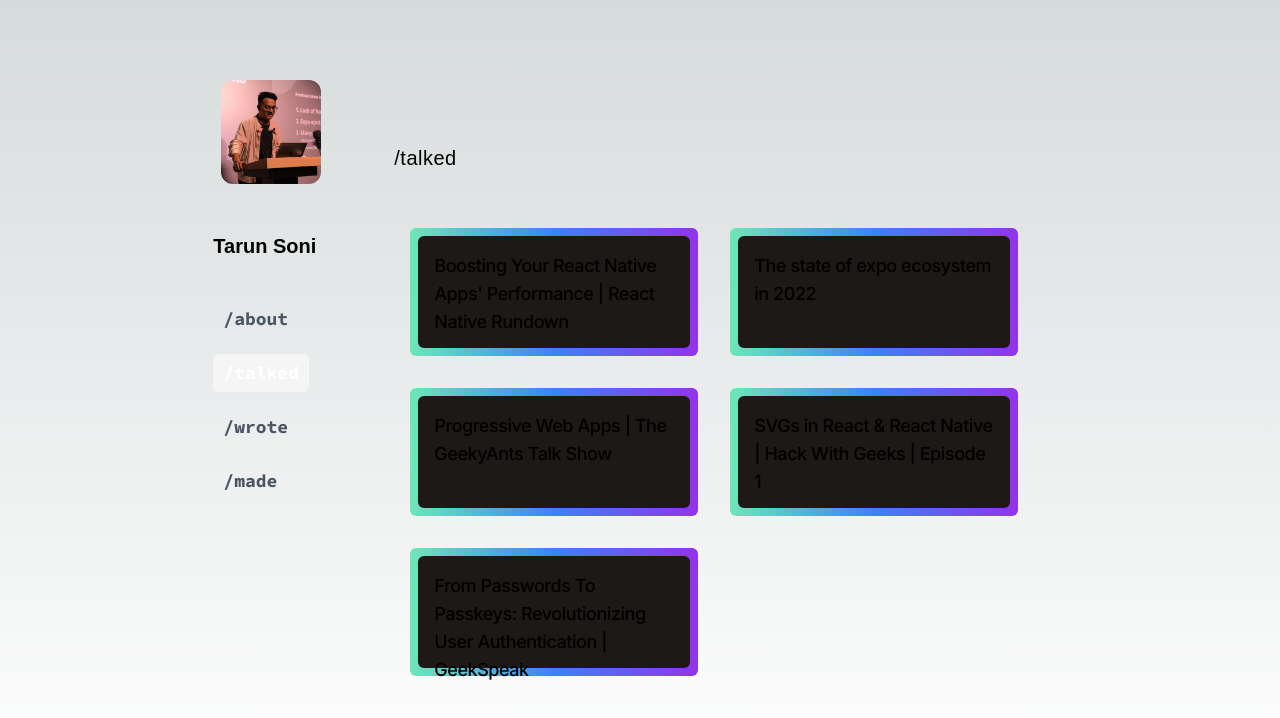
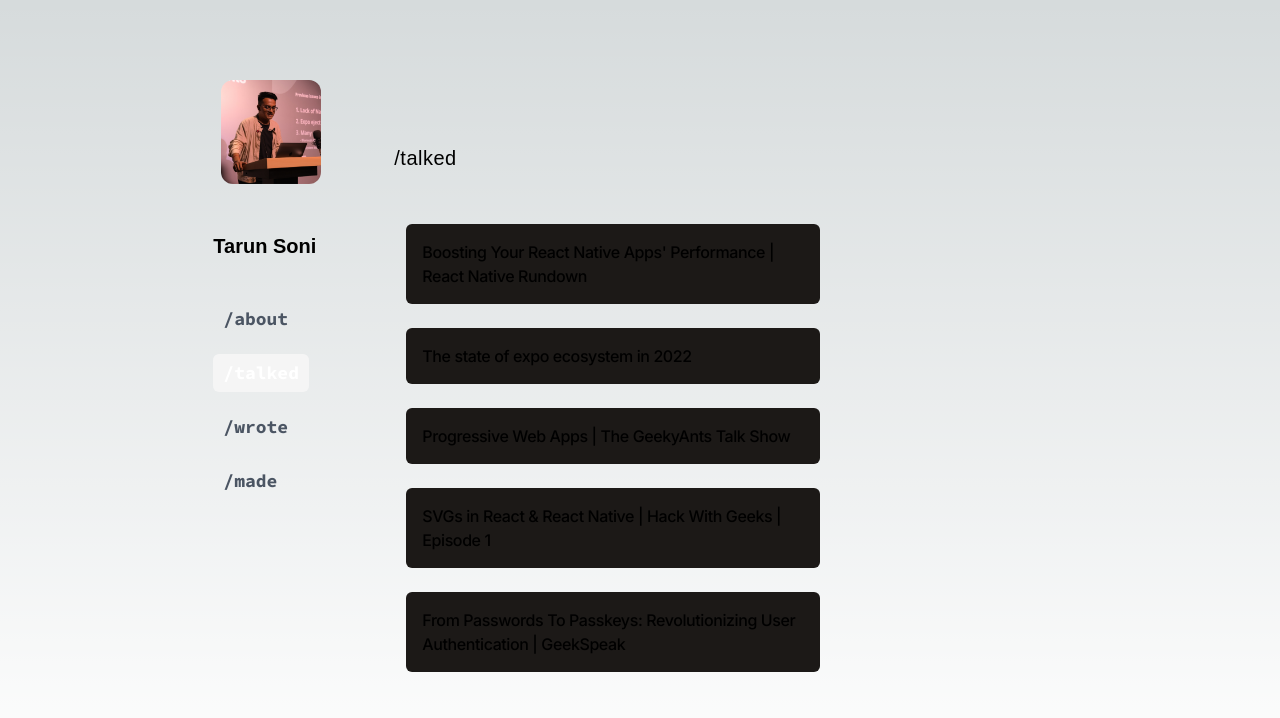
Before and after one commit to tarun-soni/tarun-new-portfolio, a Next.js app: page /home in a window 1280 px wide. Both pictures are taken after a click on the button "/talked". Shown: the top 718 px of the page. Built offline with nearby package versions, Linux system fonts and the light colour scheme; a web font is replaced by a local one.

Commit message:
moved to simple card

```diff
--- a/src/components/CommonCard/index.tsx
+++ b/src/components/CommonCard/index.tsx
@@ -4,6 +4,8 @@ import { CardProps, MadeData } from '@/types'
 import { fonts } from '@/utils/fonts'
 import useViewport from '@/hooks/useViewPort'
 import getFontClasses from '@/utils/getFontClasses'
+import Container from '../Container'
+import { DiagonalArrow } from '../Icons'
 
 const gradients = [
   {
@@ -13,12 +15,11 @@ const gradients = [
   },
 ]
 
-const generatedGradientIndex = Math.floor(Math.random() * gradients.length)
-
 const CommonCard: FC<CardProps<MadeData>> = ({ data }) => {
   const viewPort = useViewport()
   const fontClasses = getFontClasses(viewPort)
   return (
+    <Container>
       <motion.div
         onClick={() => window.open(data.liveURL, '_blank')}
         initial={{
@@ -30,30 +31,45 @@ const CommonCard: FC<CardProps<MadeData>> = ({ data }) => {
           opacity: 1,
         }}
         transition={{
-        duration: 0.3,
+          duration: 0.1,
         }}
         whileHover={{
-        scale: 1.07,
+          scale: 1.02,
         }}
         key={data.title}
         className={`
           ${fontClasses}
-        rounded-md m-4 flex-wrap h-32 w-72
-        bg-gradient-to-r px-2 py-2
           cursor-pointer
-        ${gradients[generatedGradientIndex].from}
-        ${gradients[generatedGradientIndex].via}
-        ${gradients[generatedGradientIndex].to}
- border-gradient-to-r
+          rounded-md
+          w-98
+          m-3
         `}>
-      <div className="flex flex-col justify-between h-full bg-stone-900  rounded-md p-4">
+        <div
+          className="flex flex-col justify-between h-full bg-stone-900  rounded-md p-4
+          w-98
+        ">
           <h4
-          className={`${fontClasses} text-lg md:text-lg font-medium mb-6 sm:mb-10 w-full light:text-white-800 dark:text-white-100 tracking-tight ${fonts.inter}`}>
+            className={` text-base font-medium text-white-100 tracking-tight ${fonts.inter}`}>
             {data.title}
           </h4>
+          {/* <CardAction /> */}
         </div>
       </motion.div>
+    </Container>
   )
 }
 
 export default CommonCard
+
+const CardAction = () => (
+  <div className="flex flex-row align-bottom mt-4">
+    <div
+      className={`text-sm font-medium text-white-100 tracking-tight ${fonts.inter}`}>
+      Read
+    </div>
+
+    <div className="items-center">
+      <DiagonalArrow />
+    </div>
+  </div>
+)
```
Lines whose indentation alone changed are shown as unchanged.
